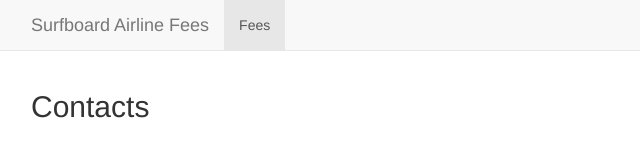
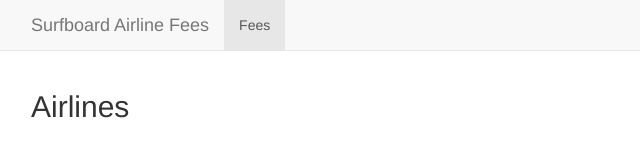
Before and after one commit to robbertbrouwers/surfairlinefees, a website: page public/index.html in a window 1280 px wide. Shown: the top 162 px of the page, 39-679 px from the left. Drawn offline with nearby package versions, Linux system fonts and the light colour scheme; some packages are replaced by stand-ins of ours; no server answers.

Commit message:
update contacts to Airlines

```diff
--- a/public/list.html
+++ b/public/list.html
@@ -1,7 +1,7 @@
 <div class = "row">
   <div class="col-md-6">
     <h2>
-      Contacts
+      Airlines
     </h2>
   </div>
   <div class="col-md-3">
```
